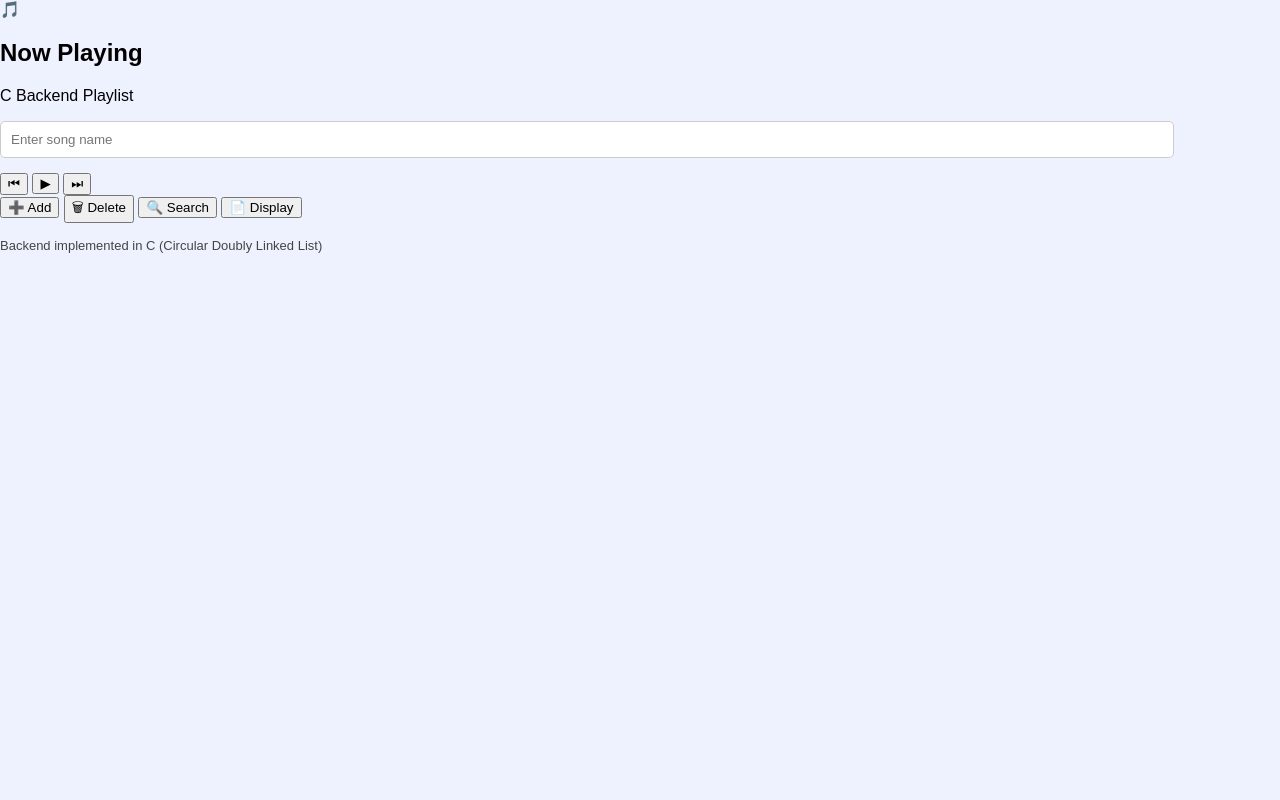
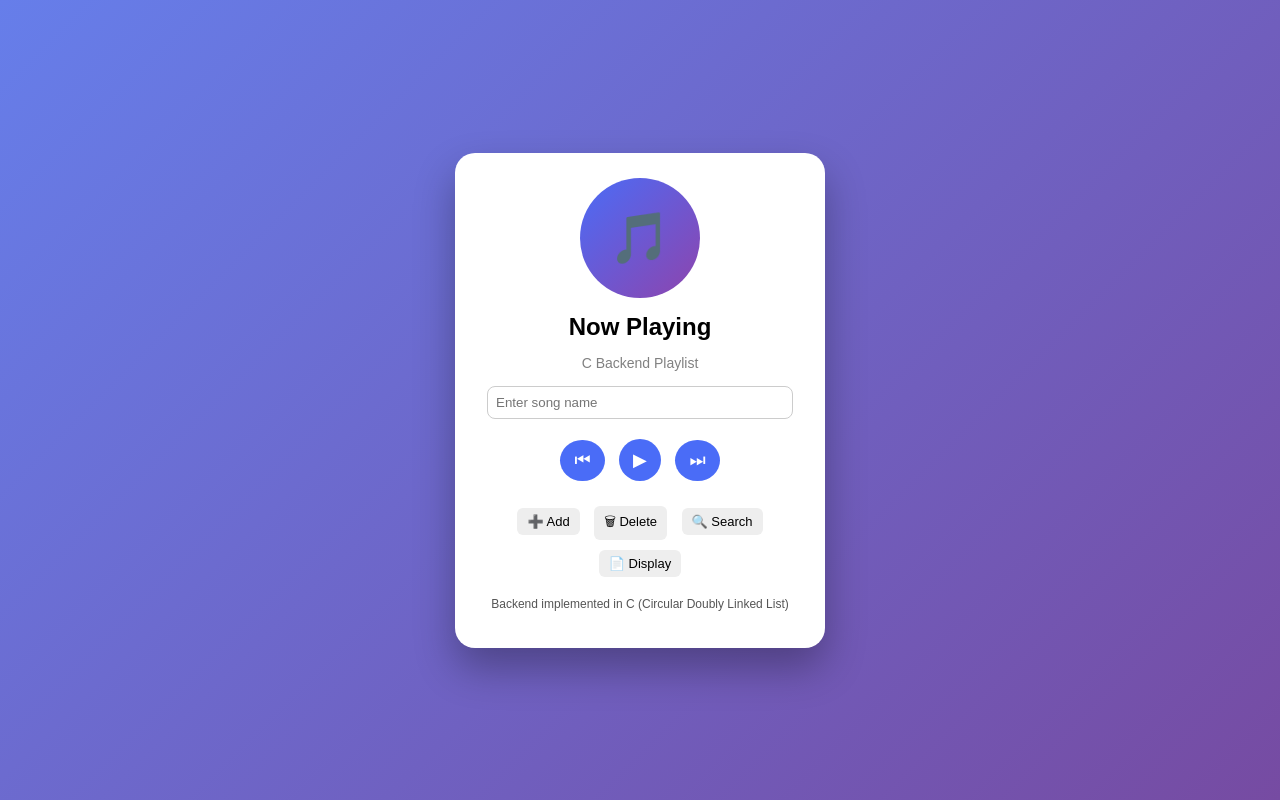
Before and after one commit to HemanthU/music-playlist-manager, a plain HTML site: page index.html in a window 1280 px wide. Drawn offline with Linux system fonts and the light colour scheme.

Commit message:
Update style.css

```diff
--- a/style.css
+++ b/style.css
@@ -1,64 +1,88 @@
 body {
+    background: linear-gradient(135deg, #667eea, #764ba2);
     font-family: Arial, sans-serif;
-    background-color: #eef2ff;
+    height: 100vh;
+    display: flex;
+    justify-content: center;
+    align-items: center;
     margin: 0;
-    padding: 0;
 }
 
-.container {
-    width: 420px;
-    margin: 70px auto;
+.player {
     background: #ffffff;
+    width: 320px;
     padding: 25px;
-    border-radius: 10px;
-    box-shadow: 0 0 12px rgba(0,0,0,0.1);
+    border-radius: 20px;
     text-align: center;
+    box-shadow: 0 20px 40px rgba(0,0,0,0.3);
 }
 
-h1 {
-    margin-bottom: 5px;
+.album-art {
+    width: 120px;
+    height: 120px;
+    background: linear-gradient(135deg, #4a6cf7, #8e44ad);
+    border-radius: 50%;
+    margin: 0 auto 15px;
+    font-size: 50px;
+    display: flex;
+    align-items: center;
+    justify-content: center;
+    color: white;
 }
 
-.subtitle {
-    color: #666;
-    margin-bottom: 20px;
+h2 {
+    margin: 5px 0;
+}
+
+.song {
+    color: gray;
     font-size: 14px;
+    margin-bottom: 15px;
 }
 
 input {
     width: 90%;
-    padding: 10px;
+    padding: 8px;
+    border-radius: 8px;
+    border: 1px solid #ccc;
     margin-bottom: 15px;
-    border-radius: 5px;
-    border: 1px solid #ccc;
 }
 
-.menu button {
-    width: 100%;
-    padding: 10px;
-    margin: 6px 0;
+.controls button {
+    background: #4a6cf7;
     border: none;
-    border-radius: 5px;
-    background-color: #4a6cf7;
     color: white;
+    font-size: 18px;
+    padding: 10px 14px;
+    margin: 5px;
+    border-radius: 50%;
     cursor: pointer;
-    font-size: 14px;
 }
 
-.menu button:hover {
-    background-color: #324fd6;
+.controls button:hover {
+    background: #324fd6;
 }
 
-.exit {
-    background-color: #e74c3c;
+.playlist-actions {
+    margin-top: 15px;
 }
 
-.exit:hover {
-    background-color: #c0392b;
+.playlist-actions button {
+    margin: 5px;
+    padding: 6px 10px;
+    border: none;
+    border-radius: 6px;
+    background: #eee;
+    cursor: pointer;
+    font-size: 13px;
+}
+
+.playlist-actions button:hover {
+    background: #ddd;
 }
 
 .note {
     margin-top: 15px;
-    font-size: 13px;
-    color: #444;
+    font-size: 12px;
+    color: #555;
 }
```
